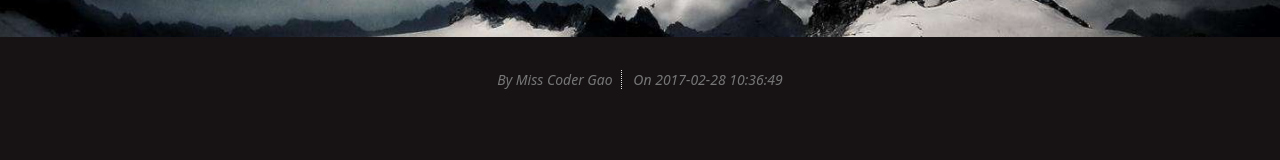
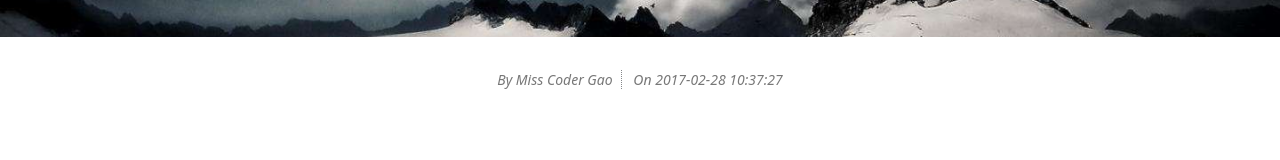
Before and after one commit to gt8010/gt8010.github.io, a plain HTML site: page 2017/02/28/01/index.html in a window 1280 px wide. Shown: the part 247-407 px from the top of the page. Drawn offline with Linux system fonts and the light colour scheme.

Commit message:
Site updated: 2017-03-01 10:37:27

```diff
--- a/2017/02/28/01/index.html
+++ b/2017/02/28/01/index.html
@@ -27,7 +27,7 @@
   <link rel="stylesheet" href="/css/bootstrap.min.css">
   <!-- Custom CSS -->
 
-  <link rel="stylesheet" href="/css/style.dark.css">
+  <link rel="stylesheet" href="/css/style.light.css">
 
   <!-- Google Analytics -->
 
@@ -101,7 +101,7 @@
           <!-- Date -->
           <span class="date-time info">On
             <span class="date">2017-02-28</span>
-            <span class="time">10:36:49</span>
+            <span class="time">10:37:27</span>
           </span>
 
         </div>
```
Also changed, not shown: 2017/02/28/02/index.html (+2 -2 lines), 2017/02/28/03/index.html (+2 -2 lines), 2017/02/28/hello-world/index.html (+2 -2 lines), archives/2017/02/index.html (+1 -1 lines), archives/2017/index.html (+1 -1 lines), archives/index.html (+1 -1 lines), index.html (+1 -1 lines).
